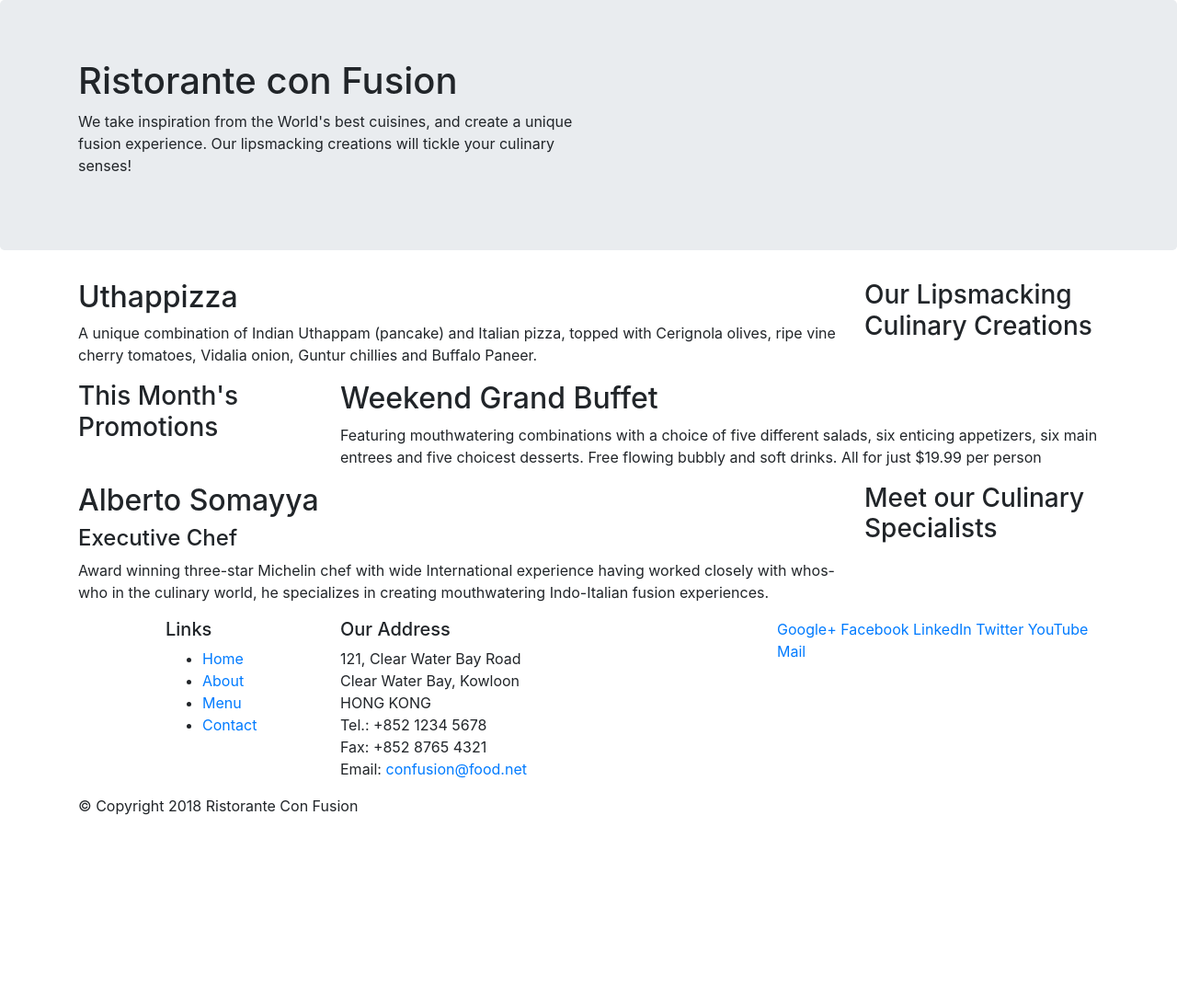
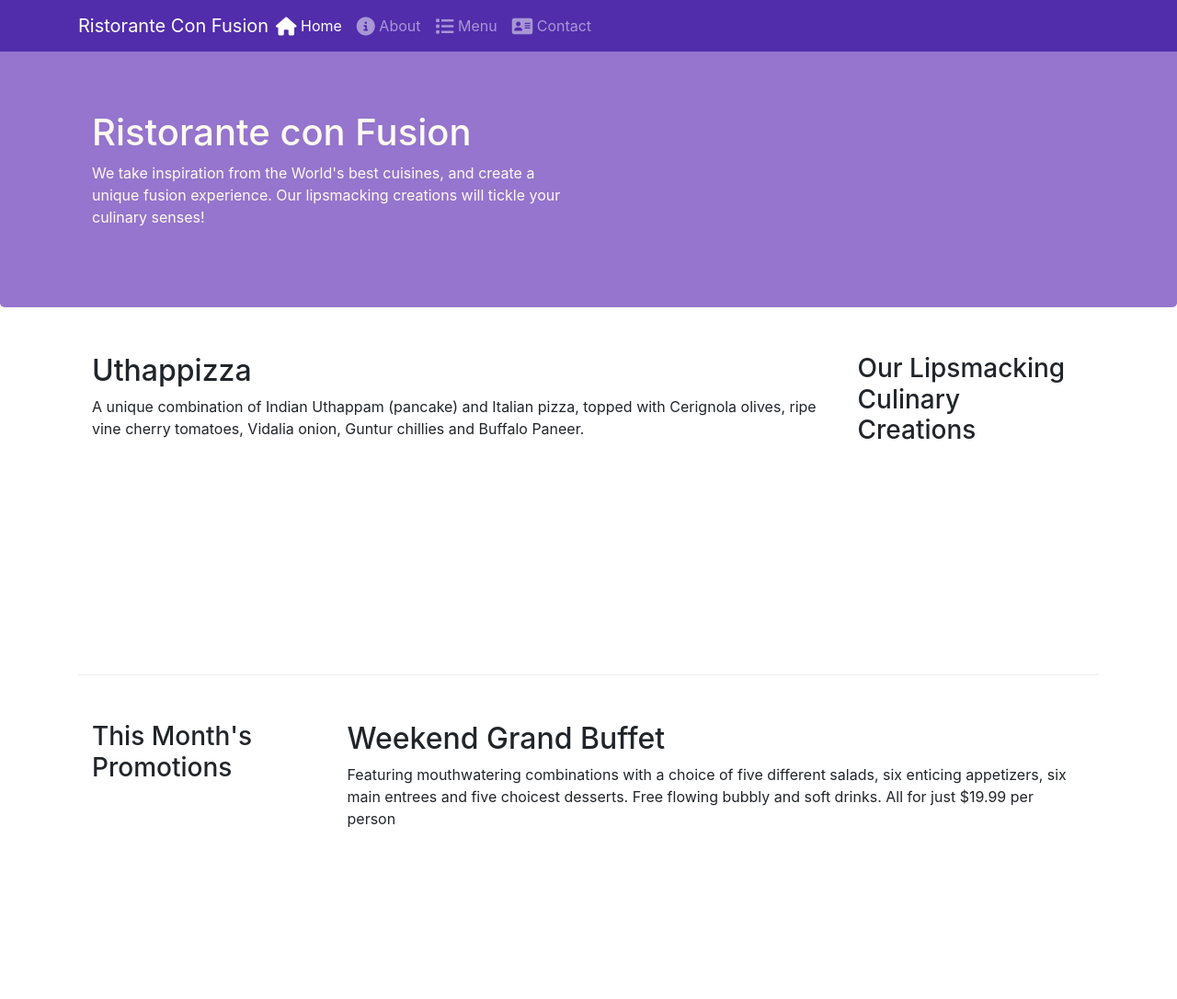
Before and after one commit to MohamadAlkahil/Learning-How-to-Use-Bootstrap, a website: page index.html in a window 1280 px wide. Shown: the top 1086 px of the page at 92% size. Before the commit the page ends 904 px from the top, so only its background shows below. Drawn offline with nearby package versions, Linux system fonts and the light colour scheme.

Commit message:
added color and Navbar

```diff
--- /dev/null
+++ b/css/styles.css
@@ -0,0 +1,40 @@
+.row-header{
+    margin: 0px auto;
+    padding: 0px auto;
+}
+
+.row-content{
+    margin: 0px auto;
+    padding: 50px 0px 50px 0px;
+    border-bottom: 1px ridge;
+    min-height: 400px;
+
+}
+
+.footer{
+    background-color: #D1C4E9;
+    margin: 0px auto;
+    padding: 20px 0px 20px 0px;
+}
+
+.jumbotron{
+    margin: 0px auto;
+    padding: 70px 30px 70px 30px;
+    background: #9575CD;
+    color: floralwhite;
+}
+
+.address{
+    font-size: 80%;
+    margin: 0px auto;
+    color: #0f0f0f;
+}
+
+body{
+    padding: 50px 0px 0px 0px;
+    z-index: 0;
+}
+
+.navbar-dark{
+    background-color:#512DAB ;
+}
--- a/index.html
+++ b/index.html
@@ -9,15 +9,32 @@
 
     <!-- Bootstrap CSS -->
     <link rel="stylesheet" href="node_modules/bootstrap/dist/css/bootstrap.min.css">
-
+    <link rel="stylesheet" href="node_modules/font-awesome/css/font-awesome.min.css">
+    <link rel="stylesheet" href="node_modules/bootstrap-social/bootstrap-social.css">
+    <link rel="stylesheet" href="css/styles.css">
     <title>Ristorante Con Fusion</title>
 </head>
 
 <body>
-
+    <nav class="navbar navbar-dark navbar-expand-sm fixed-top ">
+        <div class="container">
+            <button class="navbar-toggler" type="button" data-toggle="collapse" data-target="#Navbar">
+                <span class="navbar-toggler-icon"></span>
+            </button>
+            <a class="navbar-brand mr-auto" href="#">Ristorante Con Fusion</a>
+            <div class="collapse navbar-collapse" id="Navbar">
+                <ul class="navbar-nav mr-auto">
+                    <li class="nav-item active"><a class="nav-link" href="#"><span class="fa fa-home fa-lg"></span>   Home</a></li>
+                    <li class="nav-item"><a class="nav-link" href="#"><span class="fa fa-info-circle fa-lg"></span>  About</a></li>
+                    <li class="nav-item"><a class="nav-link" href="#"><span class="fa fa-list fa-lg"></span>   Menu</a></li>
+                    <li class="nav-item"><a class="nav-link" href="#"><span class="fa fa-address-card fa-lg"></span>   Contact</a></li>
+                </ul>
+            </div>
+        </div>
+    </nav>
     <header class="jumbotron">
         <div class="container">
-            <div class="row">
+            <div class="row row-header">
                 <div class="col-12 col-sm-6">
                     <h1>Ristorante con Fusion</h1>
                     <p>We take inspiration from the World's best cuisines, and create a unique fusion experience. Our lipsmacking creations will tickle your culinary senses!</p>
@@ -29,7 +46,7 @@
     </header>
 
     <div class="container">
-        <div class="row">
+        <div class="row row-content algin-items-center">
             <div class="col-12 col-sm-4 order-sm-last col-md-3">
                 <h3>Our Lipsmacking Culinary Creations</h3>
             </div>
@@ -40,7 +57,7 @@
         </div>
 
 
-        <div class="row">
+        <div class="row row-content algin-items-center">
             <div class="col-12 col-sm-4 col-md-3">
                 <h3>This Month's Promotions</h3>
             </div>
@@ -50,7 +67,7 @@
             </div>
         </div>
 
-        <div class="row">
+        <div class="row row-content algin-items-center">
             <div class="col-12 col-sm-4 order-sm-last col-md-3">
                 <h3>Meet our Culinary Specialists</h3>
             </div>
@@ -62,12 +79,12 @@
         </div>
     </div>
 
-    <footer>
+    <footer class="footer">
         <div class="container">
-            <div class="row">
+            <div class="row justify-content-center">
                 <div class="col-4 offset-1 col-sm-2">
                     <h5>Links</h5>
-                    <ul>
+                    <ul class="list-unstyled">
                         <li><a href="#">Home</a></li>
                         <li><a href="#">About</a></li>
                         <li><a href="#">Menu</a></li>
@@ -80,23 +97,23 @@
 		              121, Clear Water Bay Road<br>
 		              Clear Water Bay, Kowloon<br>
 		              HONG KONG<br>
-		              Tel.: +852 1234 5678<br>
-		              Fax: +852 8765 4321<br>
-		              Email: <a href="mailto:confusion@food.net">confusion@food.net</a>
+		              <span class="fa fa-phone fa-lg"></span> +852 1234 5678<br>
+		              <span class="fa fa-fax fa-lg"></span> +852 8765 4321<br>
+		              <span class="fa fa-envelope fa-lg"></span> <a href="mailto:confusion@food.net">confusion@food.net</a>
 		           </address>
                 </div>
-                <div class="col-12 col-sm-4">
-                    <div>
-                        <a href="http://google.com/+">Google+</a>
-                        <a href="http://www.facebook.com/profile.php?id=">Facebook</a>
-                        <a href="http://www.linkedin.com/in/">LinkedIn</a>
-                        <a href="http://twitter.com/">Twitter</a>
-                        <a href="http://youtube.com/">YouTube</a>
-                        <a href="mailto:">Mail</a>
+                <div class="col-12 col-sm-4 algin-self-center">
+                    <div class="text-center">
+                        <a class="btn btn-social-icon btn-google" href="http://google.com/+"><span class="fa fa-google-plus fa-lg"></span></a>
+                        <a class="btn btn-social-icon btn-facebook" href="http://www.facebook.com/profile.php?id="><span class="fa fa-facebook fa-lg"></span></a>
+                        <a class="btn btn-social-icon btn-linkedin" href="http://www.linkedin.com/in/"><span class="fa fa-linkedin fa-lg"></span></a>
+                        <a class="btn btn-social-icon btn-twitter" href="http://twitter.com/"><span class="fa fa-twitter fa-lg"></span></a>
+                        <a class="btn btn-social-icon btn-youtube" href="http://youtube.com/"><span class="fa fa-youtube fa-lg"></span></a>
+                        <a class="btn btn-social-icon" href="mailto:"><span class="fa fa-envelope fa-lg"></span></a>
                     </div>
                 </div>
            </div>
-           <div class="row">
+           <div class="row justify-content-center">
                 <div class="col-auto">
                     <p>© Copyright 2018 Ristorante Con Fusion</p>
                 </div>
--- a/package.json
+++ b/package.json
@@ -14,8 +14,10 @@
     "lite-server": "^2.3.0"
   },
   "dependencies": {
+    "@fortawesome/fontawesome-free": "^5.15.2",
     "@popperjs/core": "^2.6.0",
     "bootstrap": "^4.5.3",
+    "bootstrap-social": "^5.1.1",
     "jquery": "^3.5.1"
   }
 }
```
Also changed, not shown: 1 other file.
